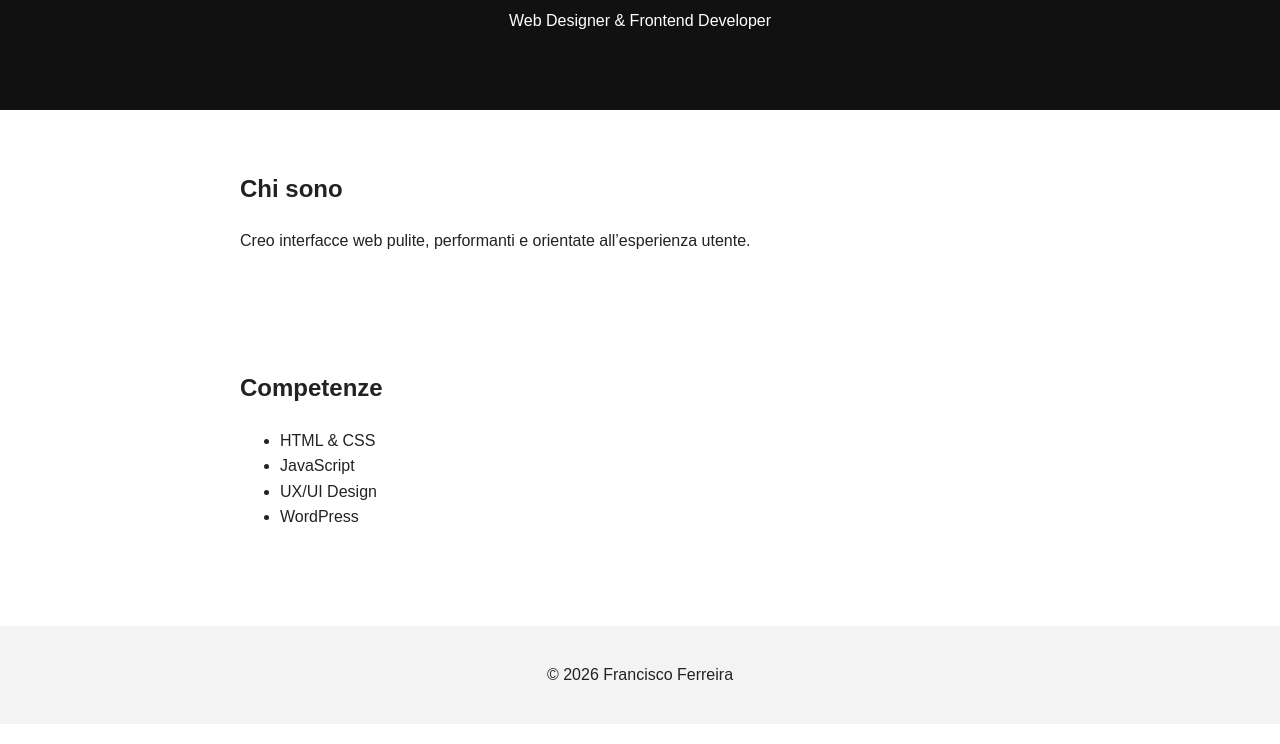
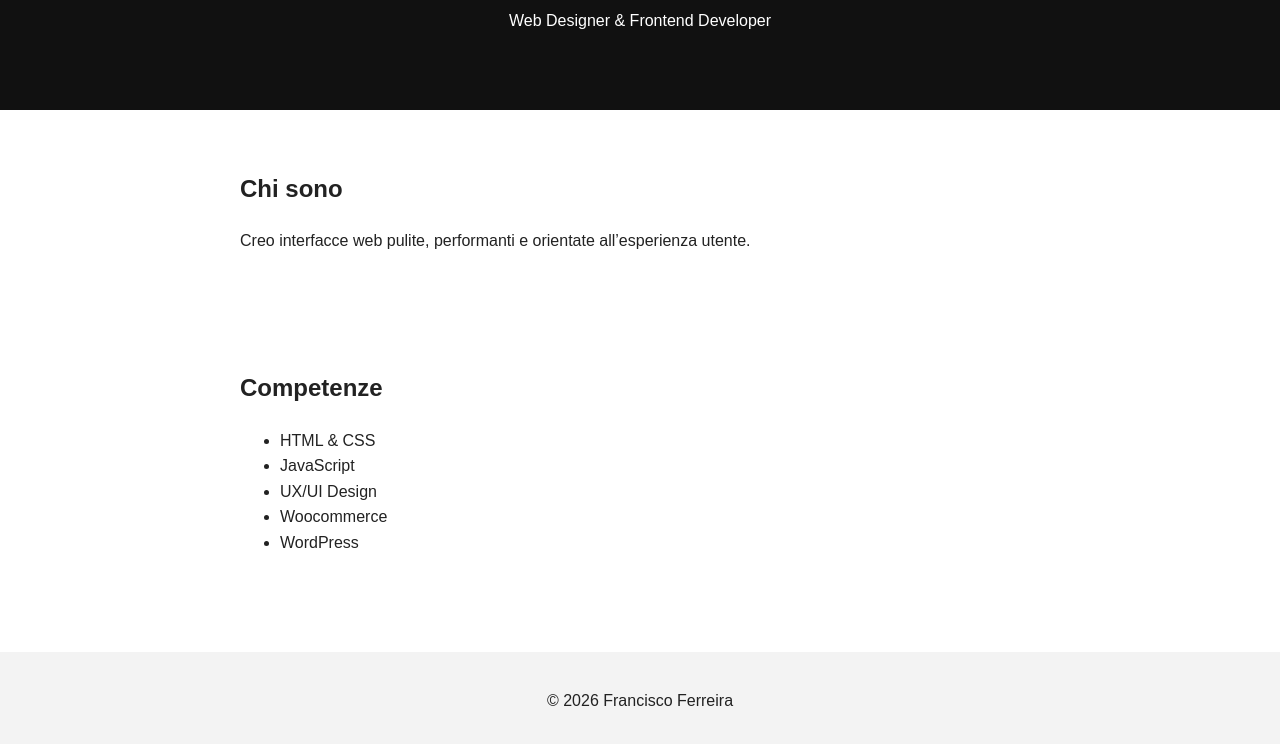
Before and after one commit to franciscof67/html-css-starter-francisco, a plain HTML site: page index.html in a window 1280 px wide. Shown: the part 146-890 px from the top of the page. Drawn offline with Linux system fonts and the light colour scheme.

Commit message:
Aggiornato index.html con contenuto iniziale

```diff
--- a/index.html
+++ b/index.html
@@ -24,6 +24,7 @@
             <li>HTML & CSS</li>
             <li>JavaScript</li>
             <li>UX/UI Design</li>
+            <li>Woocommerce</li>
             <li>WordPress</li>
         </ul>
     </section>
```
